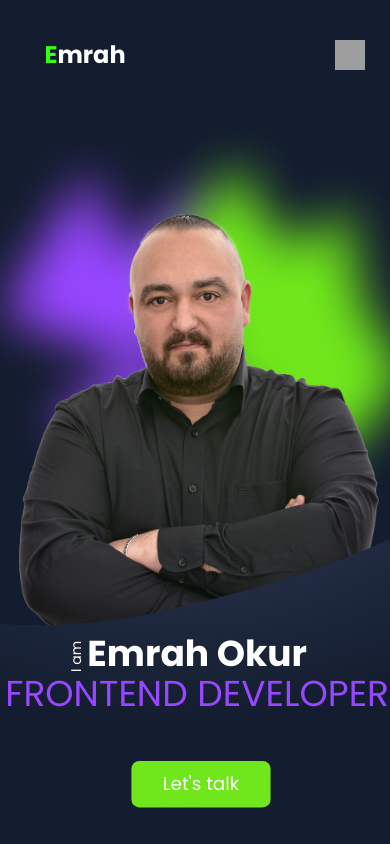
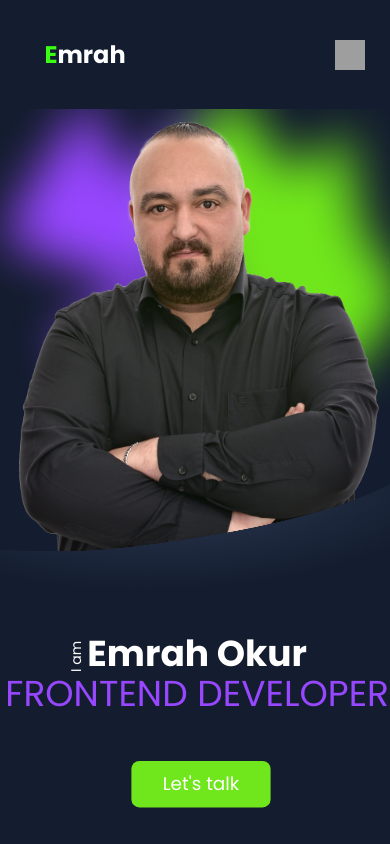
Before and after one commit to EmrahOkur/Emrah-Okur-Portfolio, an Angular app in the folder Emrah-Okur-Portfolio/: page / in a window 390 px wide. Shown: the top 844 px of the page. Built offline with nearby package versions, Linux system fonts and the light colour scheme; grey boxes are pictures that could not be loaded.

Commit message:
bug fixes background-shape

```diff
--- a/Emrah-Okur-Portfolio/src/app/app.component.html
+++ b/Emrah-Okur-Portfolio/src/app/app.component.html
@@ -1,4 +1,4 @@
-
+<div class="background-layer-secondary"></div>
 
 <app-header></app-header>
 
--- a/Emrah-Okur-Portfolio/src/app/app.component.scss
+++ b/Emrah-Okur-Portfolio/src/app/app.component.scss
@@ -0,0 +1,116 @@
+.background-layer-secondary{
+    position: absolute;
+    width: 100%;
+    height: 971.56px;
+    top: 377.6px;
+    background-image: url('../assets/img/hero-img/28.\ Hero\ Background\ \(1\).png');
+    background-repeat: no-repeat;
+    background-position: left 0px top 0px;
+    background-size: 100%  100%;
+    z-index: 1;
+
+  }
+
+
+  @media (max-width: 1620px) {
+
+    .background-layer-secondary {
+      position: absolute;
+      width: 100%;
+      height: 971.56px;
+      top: 16px;
+      top: 377.6px;
+
+      background-image: url('../assets/img/hero-img/28.\ Hero\ Background\ \(1\).png');
+      background-repeat: no-repeat;
+      background-position: left 0px top 30px;
+      background-size: 100%  100%;
+      z-index: 1;
+    }
+  }
+
+  @media (max-width: 1440px) {
+
+    .background-layer-secondary {
+      position: absolute;
+      width: 100%;
+      height: 1071.56px;
+      height: 971.56px;
+      top: 377.6px;
+
+      background-image: ('../assets/img/hero-img/28.\ Hero\ Background\ \(1\).png');
+      background-repeat: no-repeat;
+      background-position: left 0px top 30px;
+      background-size: 100%  100%;
+      z-index: 1;
+    }
+
+      }
+
+      @media (max-width: 1350px){
+        .background-layer-secondary {
+            position: absolute;
+            width: 100%;
+            height: 971.56px;
+            height: 771.56px;
+            top: 377.6px;
+            top: 484px;
+            background-image: ('../assets/img/hero-img/28.\ Hero\ Background\ \(1\).png');
+            background-repeat: no-repeat;
+            background-position: left 0px top 0px;
+            background-size: 100%  100%;
+            z-index: 1;
+
+          }
+
+    }
+
+    @media (max-width: 1060px) {
+        .background-layer-secondary {
+          position: absolute;
+          width: 100%;
+          height: 1071.56px;
+          height: 467.43px;
+          top: 345.09px;
+
+
+          background-image: url('../assets/img/hero-img/28.\ Hero\ Background\ \(1\).png');
+          background-repeat: no-repeat;
+          background-position: left 0px top 24px;
+          background-size: 100%  100%;
+          z-index: 1;
+        }
+    }
+
+    @media (max-width: 730px) {
+        .background-layer-secondary {
+            position: absolute;
+            width: 100%;
+            height: 268px;
+            top: 550px;
+
+            background-image: url('../assets/img/hero-img/28.\ Hero\ Background\ \(1\).png');
+            background-repeat: no-repeat;
+            background-position: left 0px top 0px;
+            background-size: 100%  100%;
+            z-index: 1;
+
+          }
+        }
+
+        @media (max-width: 400px) {
+            .background-layer-secondary {
+                position: absolute;
+                width: 100%;
+                height: 168px;
+                top: 444px;
+
+                background-image: url('../assets/img/hero-img/shapeheropage.png');
+                background-repeat: no-repeat;
+                background-position: left 0px top 40px;
+                background-size: 100%  100%;
+                z-index: 1;
+
+              }
+
+            }
--- a/Emrah-Okur-Portfolio/src/app/hero/hero-responsive.component.scss
+++ b/Emrah-Okur-Portfolio/src/app/hero/hero-responsive.component.scss
@@ -186,6 +186,9 @@ $hero-name-width: 350px;
     .cta-button{
         transform: translateY(-20px) scale(0.8);
     }
+    .hero-image{
+        bottom: -10vh !important;
+    }
 }
 
 @media (min-width: 361px) and (max-width: 389px) {
@@ -257,4 +260,12 @@ $hero-name-width: 350px;
         margin-top: 100px;
 
     }
+
 }
+
+@media (max-width: 400px) {
+    .hero-image {
+
+    top: -10vh !important;
+    }
+}
--- a/Emrah-Okur-Portfolio/src/app/hero/hero.component.html
+++ b/Emrah-Okur-Portfolio/src/app/hero/hero.component.html
@@ -5,9 +5,6 @@
                 <img class="background-shadow" src="../../assets/img/hero-img/29. photo shadows (1).png">
             </div>
             <img class="hero-image" src="../../assets/img/hero-img/3072-4096-max NEU NEU NEU.png">
-            <div class="background-layer-secondary">
-                <img class="secondary-shadow" src="../../assets/img/hero-img/28. Hero Background (1).png">
-            </div>
             <div class="text-section">
                 <div class="hero-description">
                     <div class="intro-text">
--- a/Emrah-Okur-Portfolio/src/app/hero/hero.component.scss
+++ b/Emrah-Okur-Portfolio/src/app/hero/hero.component.scss
@@ -34,7 +34,7 @@
     width: 790px;
     max-width: 780px;
     margin-left: -70%;
-    margin-top: -14vh;
+    margin-top: -23vh;
 
     img {
         width: 690px;
@@ -71,13 +71,7 @@ a {
 
 
 }
-.background-layer-secondary{
-    position: absolute;
-    top: 177.6px;
-    width: 70vw;
-    max-width: 1440px;
-    z-index: 1;
-}
+
 
 .text-section {
     display: flex;
@@ -200,12 +194,17 @@ a {
 }
 
 .social-links {
+    position: relative;
     display: flex;
     justify-content: space-between;
     max-width: 1340px;
     align-items: center;
     gap: 16px;
+    z-index: 10;
+
 }
+
+
 
 .divider {
     display: flex;
@@ -240,6 +239,8 @@ a {
     justify-content: flex-end;
 }
 
+
+
 .footer-links {
     max-width: 1440px;
     width: 100%;
@@ -249,7 +250,11 @@ a {
     z-index: 10;
     background-color: transparent;
     margin-top: 30%;
+
+
 }
+
+
 
 .scroll-prompt {
     width: auto;
--- a/Emrah-Okur-Portfolio/src/styles.scss
+++ b/Emrah-Okur-Portfolio/src/styles.scss
@@ -27,13 +27,14 @@ html {
 
 body {
   font-family: "Poppins", sans-serif;
-  background-color: #141d2f;
-  display: flex;
-  justify-content: center;
+  background-color: rgba(20, 29, 47, 1);
   margin: 0;
   padding: 0;
   height: 100%;
   overflow-x: hidden;
+  box-sizing: border-box;
+  min-height: 100vh;
+
 }
 
 .container {
```
Also changed, not shown: Emrah-Okur-Portfolio/src/assets/img/hero-img/shapeheropage.png (added).
